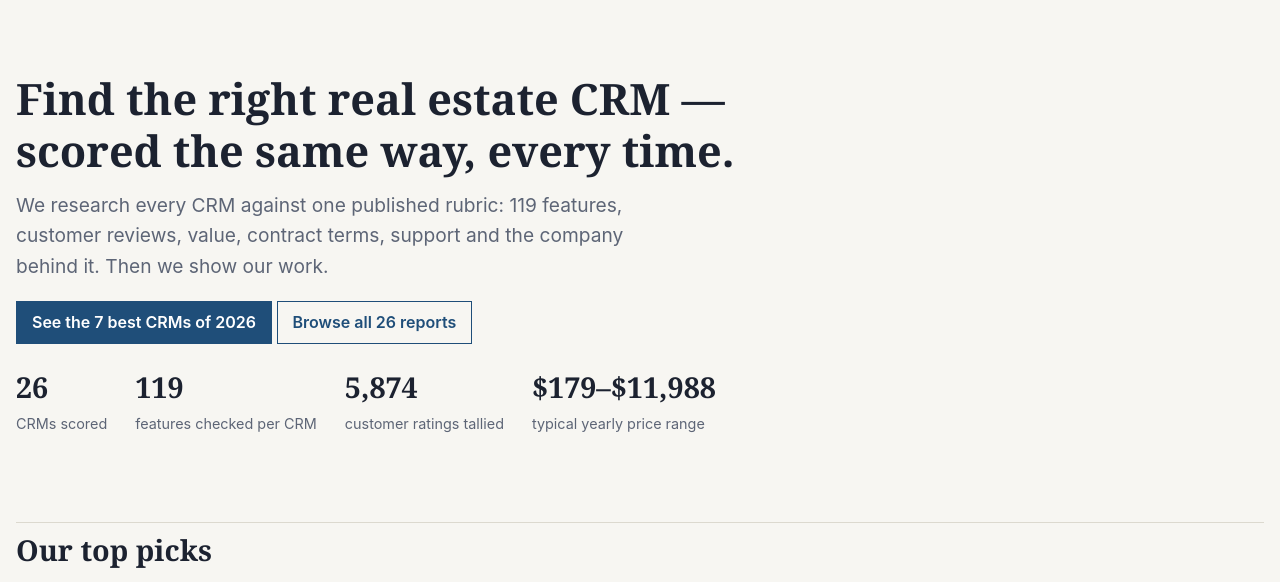
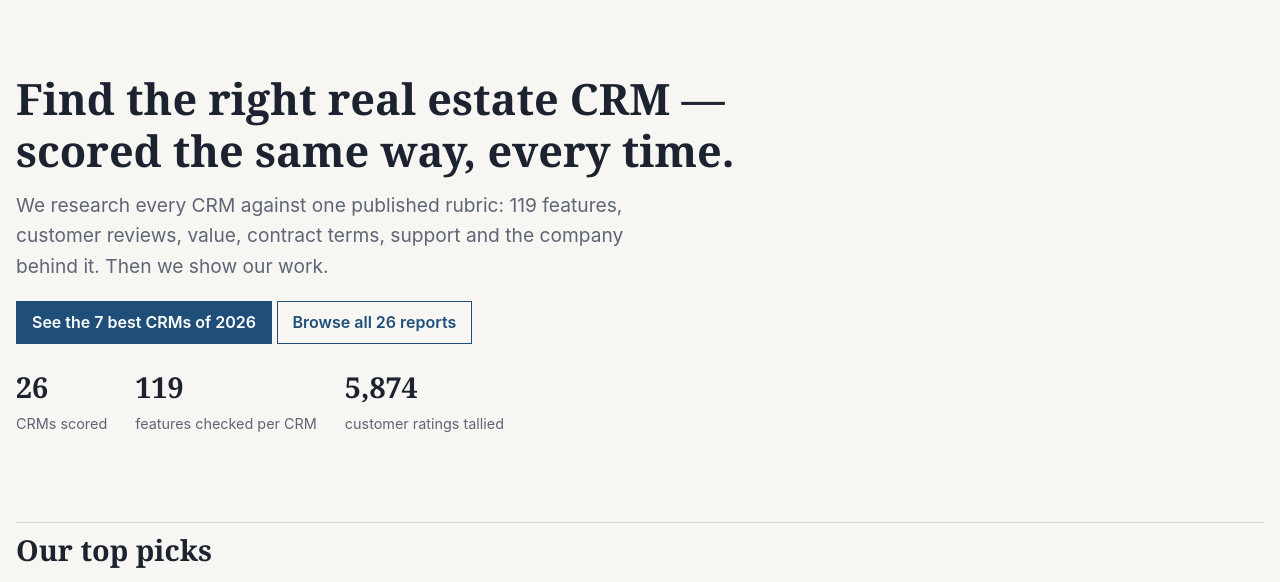
Before and after one commit to TheCrmCompareWebsite/the-crm-compare-website, a plain HTML site: page index.html in a window 1280 px wide. Shown: the part 62-644 px from the top of the page. Drawn offline with Linux system fonts and the light colour scheme.

Commit message:
Update website (2026-11-23 08:33)

```diff
--- a/index.html
+++ b/index.html
@@ -49,7 +49,6 @@
     <div><strong>26</strong><span>CRMs scored</span></div>
     <div><strong>119</strong><span>features checked per CRM</span></div>
     <div><strong>5,874</strong><span>customer ratings tallied</span></div>
-    <div><strong>$179–$11,988</strong><span>typical yearly price range</span></div>
   </div>
 </section>
 
```
